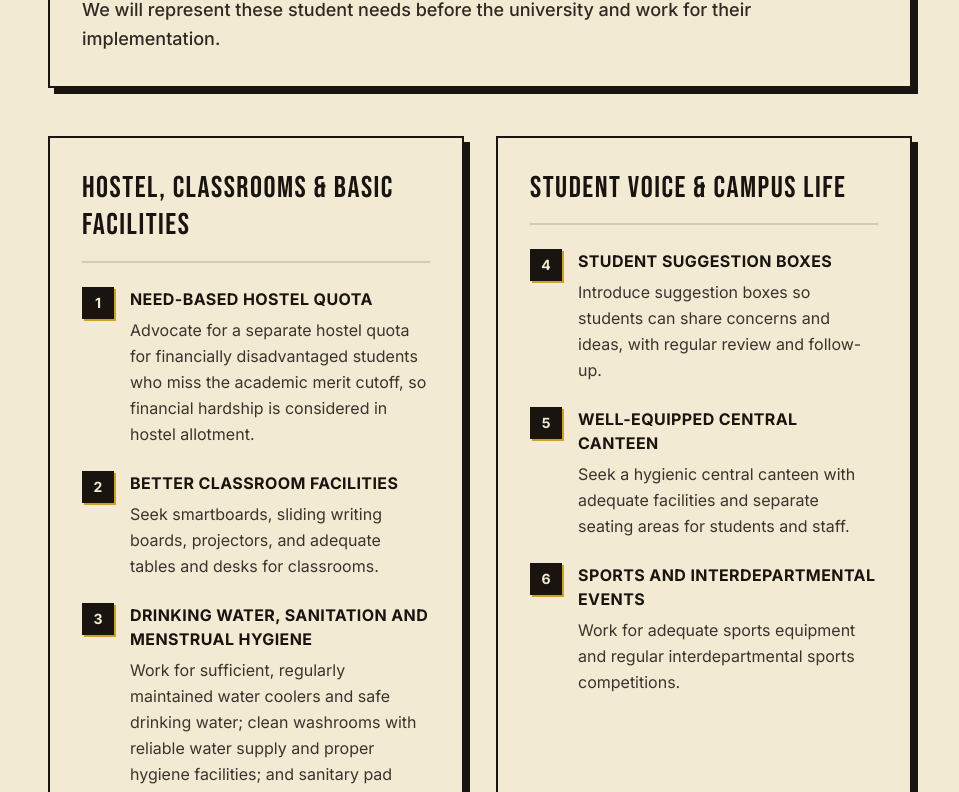
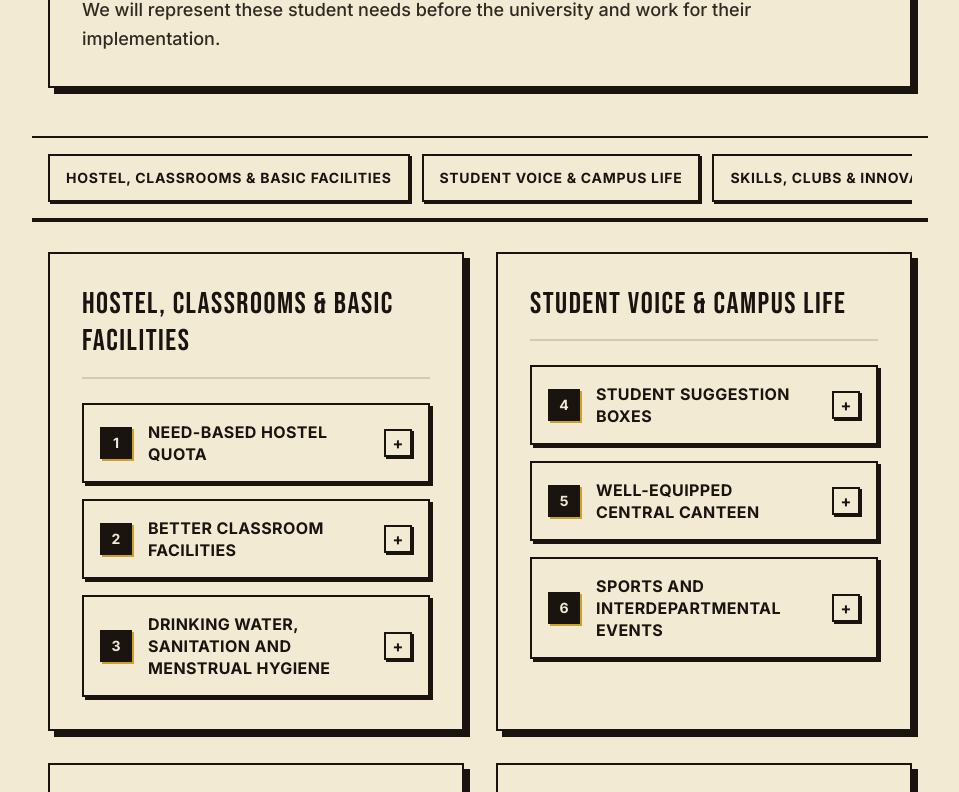
Before and after one commit to mahimoodshaikaiml/soet-federation, a Next.js app: page / in a window 1280 px wide. Shown: the part 919-1711 px from the top of the page, without its empty margins (160-1119 px from the left). Built offline with nearby package versions, Linux system fonts and the light colour scheme.

Commit message:
Add manifesto accordions and topic navigation

```diff
--- a/app/globals.css
+++ b/app/globals.css
@@ -19,3 +19,13 @@ body {
   color: var(--foreground);
   font-family: var(--font-inter), system-ui, -apple-system, BlinkMacSystemFont, "Segoe UI", Roboto, sans-serif;
 }
+
+/* Reusable utility to hide scrollbars while preserving scrolling */
+.no-scrollbar {
+  scrollbar-width: none;
+  -ms-overflow-style: none;
+}
+
+.no-scrollbar::-webkit-scrollbar {
+  display: none;
+}
--- /dev/null
+++ b/components/ManifestoAccordion.tsx
@@ -0,0 +1,55 @@
+"use client";
+
+import { useState } from "react";
+import type { ManifestoPoint } from "@/types/manifesto";
+
+interface ManifestoAccordionProps {
+  point: ManifestoPoint;
+}
+
+export default function ManifestoAccordion({ point }: ManifestoAccordionProps) {
+  const [isOpen, setIsOpen] = useState(false);
+  const contentId = `manifesto-point-content-${point.number}`;
+  const headerId = `manifesto-point-header-${point.number}`;
+
+  return (
+    <div className="border-2 border-near-black bg-cream shadow-[3px_3px_0px_var(--color-near-black)] transition-all">
+      <button
+        type="button"
+        id={headerId}
+        aria-expanded={isOpen}
+        aria-controls={contentId}
+        onClick={() => setIsOpen((prev) => !prev)}
+        className="w-full min-h-[48px] p-3 sm:p-4 flex items-center justify-between gap-3 text-left cursor-pointer hover:bg-near-black/[0.03] transition-colors focus:outline-none focus-visible:ring-2 focus-visible:ring-near-black focus-visible:ring-offset-2 focus-visible:ring-offset-cream"
+      >
+        <div className="flex items-center gap-3 sm:gap-4 flex-1 min-w-0">
+          <span className="shrink-0 flex items-center justify-center w-8 h-8 bg-near-black text-cream font-bold text-sm border-2 border-near-black shadow-[2px_2px_0px_var(--color-gold)]">
+            {point.number}
+          </span>
+          <span className="text-sm sm:text-base font-bold uppercase tracking-wide text-near-black leading-snug">
+            {point.title}
+          </span>
+        </div>
+        <span
+          className="shrink-0 flex items-center justify-center w-7 h-7 border-2 border-near-black bg-cream text-near-black font-bold text-base leading-none shadow-[2px_2px_0px_var(--color-near-black)] select-none ml-2"
+          aria-hidden="true"
+        >
+          {isOpen ? "−" : "+"}
+        </span>
+      </button>
+
+      {isOpen && (
+        <div
+          id={contentId}
+          role="region"
+          aria-labelledby={headerId}
+          className="px-3 pb-3 sm:px-4 sm:pb-4 pt-1 sm:pt-2 border-t-2 border-near-black/15"
+        >
+          <p className="text-base leading-relaxed text-near-black/85">
+            {point.text}
+          </p>
+        </div>
+      )}
+    </div>
+  );
+}
--- a/components/ManifestoCard.tsx
+++ b/components/ManifestoCard.tsx
@@ -1,4 +1,5 @@
 import type { ManifestoBox } from "@/types/manifesto";
+import ManifestoAccordion from "@/components/ManifestoAccordion";
 
 interface ManifestoCardProps {
   box: ManifestoBox;
@@ -14,24 +15,12 @@ export default function ManifestoCard({ box }: ManifestoCardProps) {
         </h3>
       </div>
 
-      {/* Points List */}
-      <ul className="space-y-6 flex-1 list-none p-0 m-0">
+      {/* Points Accordions */}
+      <div className="space-y-4 flex-1">
         {box.points.map((point) => (
-          <li key={point.number} className="flex items-start gap-4">
-            <span className="shrink-0 flex items-center justify-center w-8 h-8 bg-near-black text-cream font-bold text-sm border-2 border-near-black shadow-[2px_2px_0px_var(--color-gold)]">
-              {point.number}
-            </span>
-            <div className="space-y-1.5 flex-1">
-              <h4 className="text-base font-bold uppercase tracking-wide text-near-black">
-                {point.title}
-              </h4>
-              <p className="text-base leading-relaxed text-near-black/85">
-                {point.text}
-              </p>
-            </div>
-          </li>
+          <ManifestoAccordion key={point.number} point={point} />
         ))}
-      </ul>
+      </div>
     </article>
   );
 }
--- a/components/ManifestoSection.tsx
+++ b/components/ManifestoSection.tsx
@@ -1,5 +1,6 @@
 import type { ManifestoContent } from "@/types/manifesto";
 import ManifestoCard from "@/components/ManifestoCard";
+import ManifestoTopicNav from "@/components/ManifestoTopicNav";
 
 interface ManifestoSectionProps {
   manifesto: ManifestoContent;
@@ -18,12 +19,16 @@ export default function ManifestoSection({ manifesto }: ManifestoSectionProps) {
         </p>
       </div>
 
+      {/* Sticky Topic Navigation */}
+      <ManifestoTopicNav boxes={manifesto.boxes} />
+
       {/* 5 Manifesto Topic Cards Grid */}
       <div className="grid grid-cols-1 md:grid-cols-2 gap-6 sm:gap-8">
         {manifesto.boxes.map((box) => (
           <div
             key={box.id}
-            className={box.id === 5 ? "md:col-span-2" : undefined}
+            id={`manifesto-topic-${box.id}`}
+            className={`scroll-mt-20 sm:scroll-mt-24 ${box.id === 5 ? "md:col-span-2" : ""}`}
           >
             <ManifestoCard box={box} />
           </div>
--- /dev/null
+++ b/components/ManifestoTopicNav.tsx
@@ -0,0 +1,28 @@
+import type { ManifestoBox } from "@/types/manifesto";
+
+interface ManifestoTopicNavProps {
+  boxes: ManifestoBox[];
+}
+
+export default function ManifestoTopicNav({ boxes }: ManifestoTopicNavProps) {
+  return (
+    <nav
+      aria-label="Manifesto topics"
+      className="sticky top-0 z-20 bg-cream border-y-2 border-near-black -mx-4 px-4 py-2.5 sm:py-3 mb-8 shadow-[0_2px_0_0_var(--color-near-black)]"
+    >
+      <div className="max-w-4xl mx-auto overflow-x-auto no-scrollbar">
+        <div className="flex items-center gap-2 sm:gap-3 py-1 w-max min-w-full">
+          {boxes.map((box) => (
+            <a
+              key={box.id}
+              href={`#manifesto-topic-${box.id}`}
+              className="inline-flex items-center min-h-[44px] sm:min-h-[48px] px-3.5 sm:px-4 py-2 text-xs sm:text-sm font-bold uppercase tracking-wider text-near-black bg-cream border-2 border-near-black shadow-[2px_2px_0px_var(--color-near-black)] hover:bg-gold hover:text-near-black transition-colors whitespace-nowrap shrink-0 focus:outline-none focus-visible:ring-2 focus-visible:ring-near-black focus-visible:ring-offset-2 focus-visible:ring-offset-cream"
+            >
+              {box.heading}
+            </a>
+          ))}
+        </div>
+      </div>
+    </nav>
+  );
+}
```
